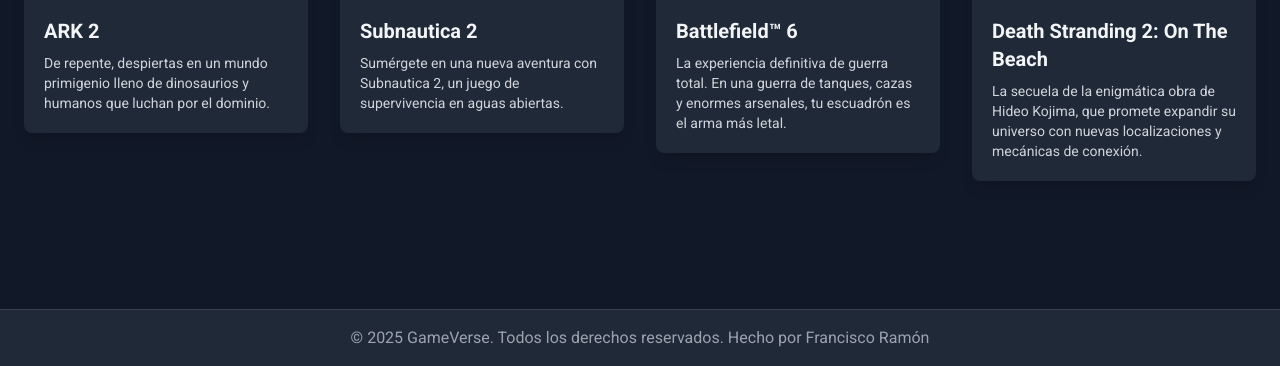
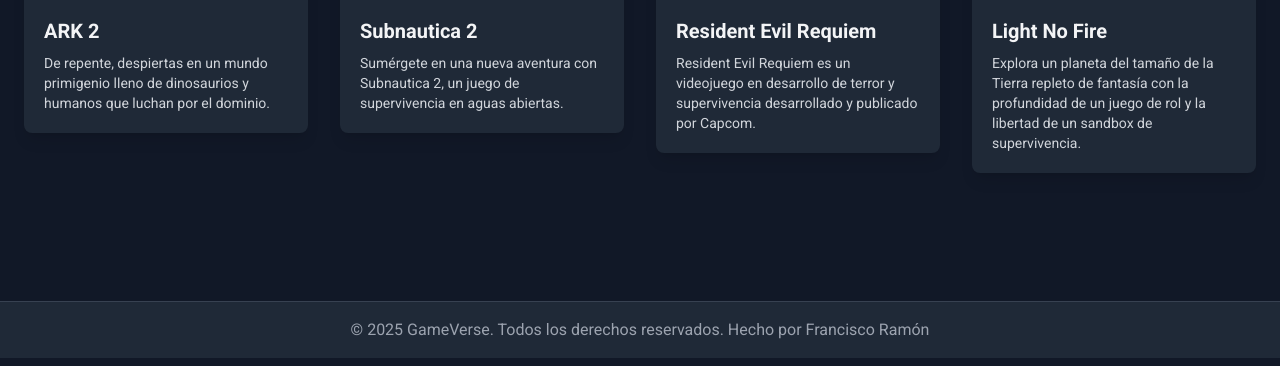
Before and after one commit to franciscoramon-html/GameVerse, a website: page proximamente.html in a window 1280 px wide. Shown: the part 807-1173 px from the top of the page. Drawn offline with nearby package versions, Linux system fonts and the light colour scheme.

Commit message:
Update proximamente.html

```diff
--- a/proximamente.html
+++ b/proximamente.html
@@ -138,17 +138,17 @@
                 </article>
             </a>
 
-            <a href="battlefield-6.html" class="block">
+            <a href="resident-evil-requiem.html" class="block">
                 <article class="bg-gray-800 rounded-lg overflow-hidden shadow-lg hover:shadow-blue-500/50 transition-shadow duration-300 transform hover:-translate-y-2 animate-card" style="animation-delay: 0.7s;">
-                    <img src="https://cdn1.epicgames.com/offer/a14a02aa3c8143729605eaf7c93d7501/EGS_Battlefield6PhantomEdition_BattlefieldStudios_Editions_S1_2560x1440-178d074f8622b8c88c40111efb8c7c71" alt="Battlefield™ 6" class="w-full h-48 object-cover">
-                    <div class="p-5"><h3 class="text-xl font-bold mb-2">Battlefield™ 6</h3><p class="text-gray-300 text-sm">La experiencia definitiva de guerra total. En una guerra de tanques, cazas y enormes arsenales, tu escuadrón es el arma más letal.</p></div>
+                    <img src="https://img.asmedia.epimg.net/resizer/v2/ZKHOGS4GGNHPNJDWW4TCOXTKFY.jpg?auth=14b5f55620defb4995664da099fc27694e420e2378a0f2f7cf29318eb271a8fc&width=644&height=362&smart=true" alt="Battlefield™ 6" class="w-full h-48 object-cover">
+                    <div class="p-5"><h3 class="text-xl font-bold mb-2">Resident Evil Requiem</h3><p class="text-gray-300 text-sm">Resident Evil Requiem es un videojuego en desarrollo de terror y supervivencia desarrollado y publicado por Capcom.</p></div>
                 </article>
             </a>
 
-            <a href="death-stranding-2.html" class="block">
+            <a href="light-no-fire.html" class="block">
                 <article class="bg-gray-800 rounded-lg overflow-hidden shadow-lg hover:shadow-blue-500/50 transition-shadow duration-300 transform hover:-translate-y-2 animate-card" style="animation-delay: 0.8s;">
-                    <img src="https://image.api.playstation.com/vulcan/ap/rnd/202503/0316/ba08d42ca97ad050e653b7eda937dca69e560a707eb03dd4.jpg" alt="Death Stranding 2: On the Beach" class="w-full h-48 object-cover">
-                    <div class="p-5"><h3 class="text-xl font-bold mb-2">Death Stranding 2: On The Beach</h3><p class="text-gray-300 text-sm">La secuela de la enigmática obra de Hideo Kojima, que promete expandir su universo con nuevas localizaciones y mecánicas de conexión.</p></div>
+                    <img src="https://i.ytimg.com/vi/jKQem4Z6ioQ/maxresdefault.jpg" alt="Death Stranding 2: On the Beach" class="w-full h-48 object-cover">
+                    <div class="p-5"><h3 class="text-xl font-bold mb-2">Light No Fire</h3><p class="text-gray-300 text-sm">Explora un planeta del tamaño de la Tierra repleto de fantasía con la profundidad de un juego de rol y la libertad de un sandbox de supervivencia.</p></div>
                 </article>
             </a>
 
```
